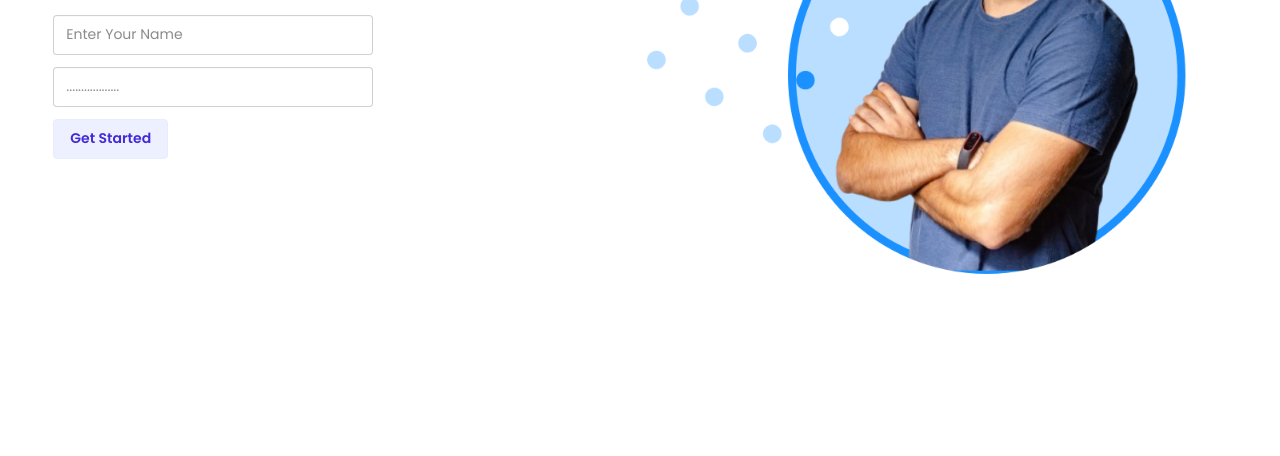
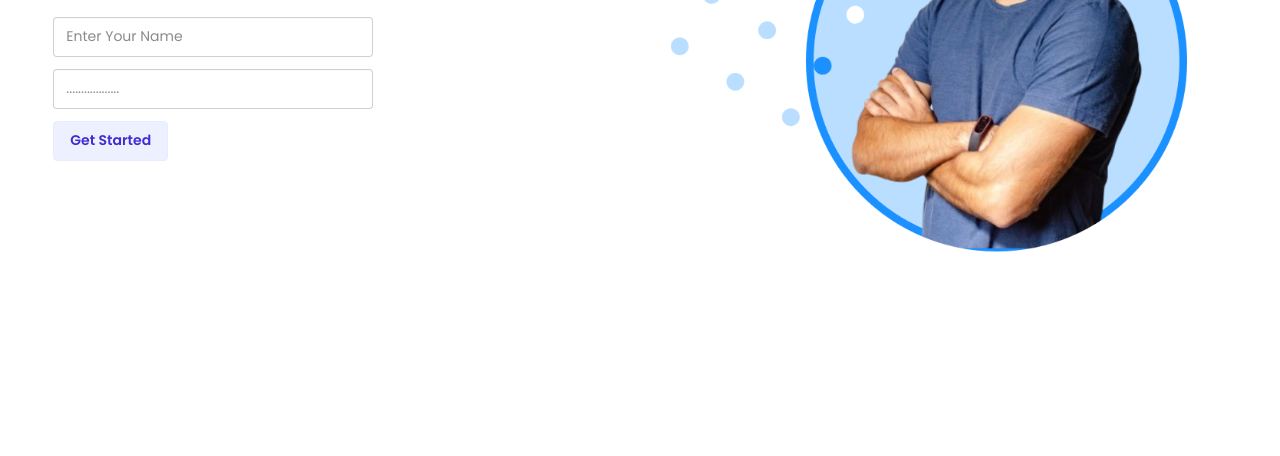
Before and after one commit to Galive007/English-Janala, a plain HTML site: page index.html in a window 1280 px wide. Shown: the part 344-800 px from the top of the page. Drawn offline with nearby package versions, Linux system fonts and the light colour scheme.

Commit message:
some issues solve

```diff
--- a/index.html
+++ b/index.html
@@ -63,7 +63,7 @@
     </header>
     <main class="md:w-11/12 md:mx-auto">
         <!-- banner section -->
-        <section class="flex px-3 md:px-0 flex-col-reverse md:flex-row justify-between items-center text-center md:text-left">
+        <section class="flex px-3 md:px-0 flex-col-reverse md:flex-row justify-between items-center text-center md:text-left gap-12">
             <div class="banner-content flex-1 ">
                 <h1 class="font-bold text-3xl"><span class="text-[#00bcff]">English</span> is Easy!!</h1>
                 <p class="font-bangla font-medium text-xl my-5">আজ থেকেই আপনার ভাষা শেখার যাত্রা শুরু করুন। আপনি যদি নতুন হন অথবা আপনার দক্ষতা বাড়াতে চান, আমাদের Interactive Lessons আপনাকে নিয়ে যাবে অন্য একটি Level এ</p>
```
